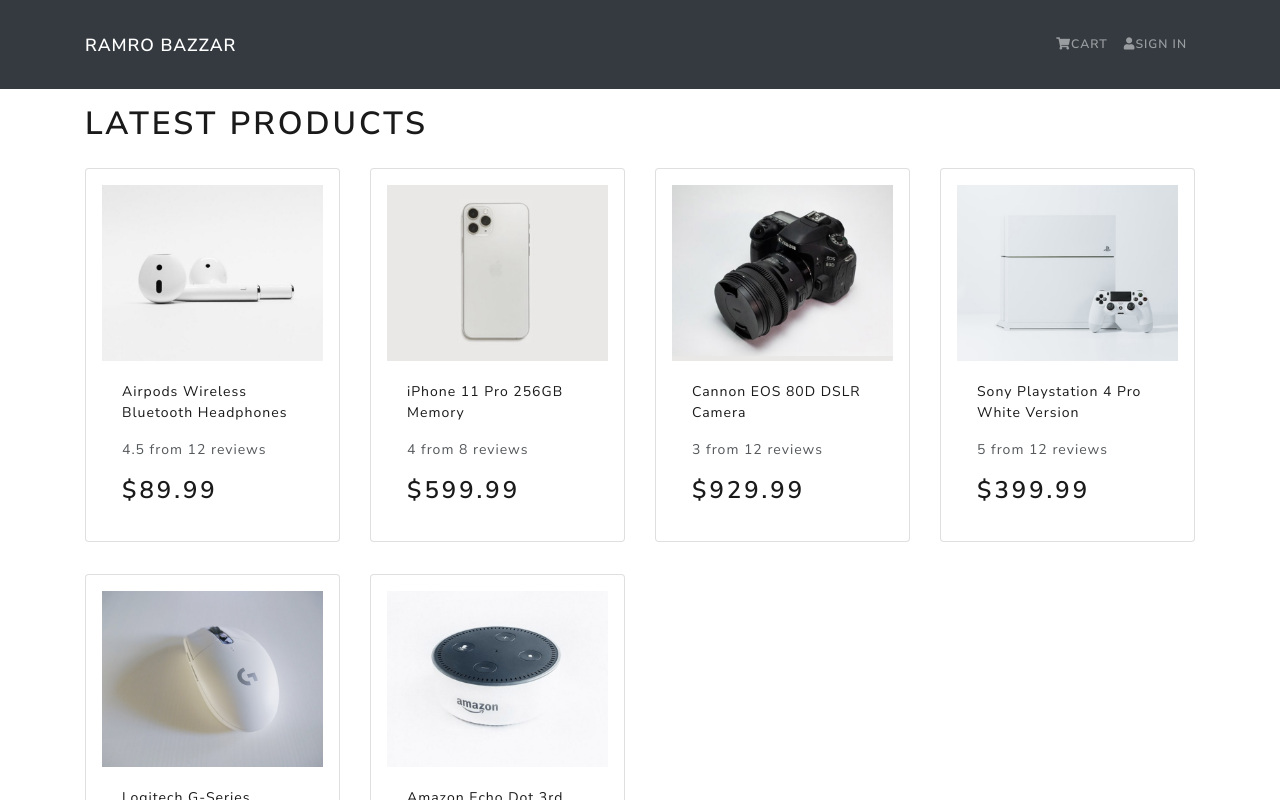
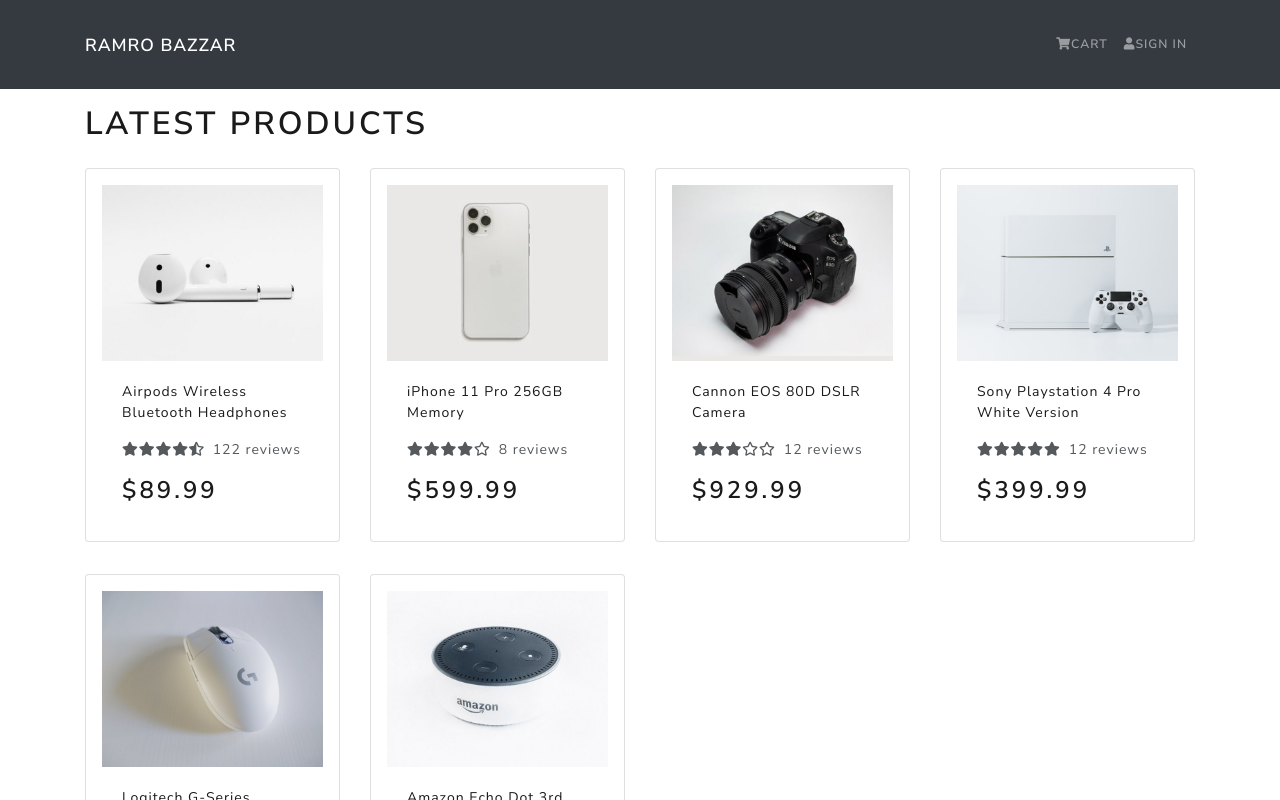
Before and after one commit to bigyank/generic-ecommerce-frontend, a React (Create React App) app: page / in a window 1280 px wide. Shown: the top 800 px of the page. Built offline with nearby package versions, Linux system fonts and the light colour scheme.

Commit message:
add rating component

```diff
--- a/src/Components/Product.js
+++ b/src/Components/Product.js
@@ -1,6 +1,7 @@
 import React from 'react';
 import PropTypes from 'prop-types';
 import { Card } from 'react-bootstrap';
+import Rating from './Rating';
 
 const Product = ({ product }) => {
   return (
@@ -15,7 +16,7 @@
           </Card.Title>
         </a>
         <Card.Text as="div" className="my-3">
-          {product.rating} from {product.numReviews} reviews
+          <Rating rating={product.rating} numReviews={product.numReviews} />
         </Card.Text>
         <Card.Text as="h3">${product.price}</Card.Text>
       </Card.Body>
--- /dev/null
+++ b/src/Components/Rating.js
@@ -0,0 +1,32 @@
+import React from 'react';
+import PropTypes from 'prop-types';
+
+const Rating = ({ rating, numReviews }) => {
+  const isInt = function (n) {
+    return parseInt(n) === n;
+  };
+
+  return (
+    <div>
+      <span>
+        {[...Array(Math.floor(rating))].map((_, index) => (
+          <i key={index} className="fas fa-star"></i>
+        ))}
+
+        {!isInt(rating) && <i className="fas fa-star-half-alt"></i>}
+
+        {[...Array(5 - Math.ceil(rating))].map((_, index) => (
+          <i key={index} className="far fa-star"></i>
+        ))}
+      </span>
+      <span style={{ marginLeft: '0.5rem' }}>{numReviews} reviews</span>
+    </div>
+  );
+};
+
+Rating.propTypes = {
+  rating: PropTypes.number.isRequired,
+  numReviews: PropTypes.number.isRequired,
+};
+
+export default Rating;
--- a/src/products.js
+++ b/src/products.js
@@ -10,7 +10,7 @@
     price: 89.99,
     countInStock: 10,
     rating: 4.5,
-    numReviews: 12,
+    numReviews: 122,
   },
   {
     _id: '2',
@@ -22,7 +22,7 @@
     category: 'Electronics',
     price: 599.99,
     countInStock: 7,
-    rating: 4.0,
+    rating: 4,
     numReviews: 8,
   },
   {
```
